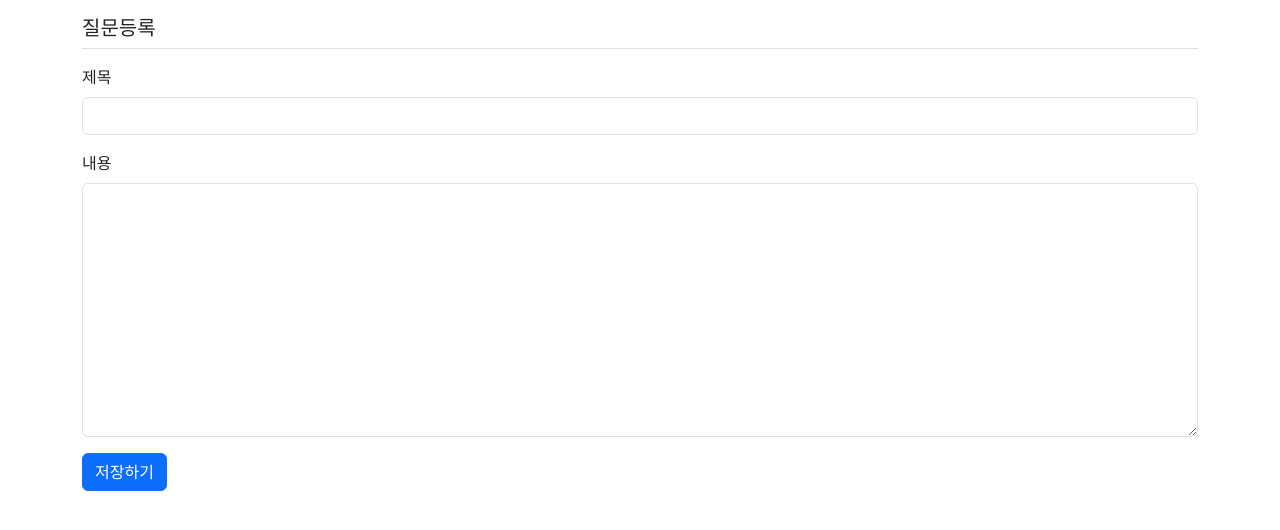
After one commit to mejbmejb1/flask_db_practice, a Flask app: page /question/create/ in a window 1280 px wide. The commit adds this page. Shown: the top 530 px of the page. Run offline with Flask 3, Linux system fonts and the light colour scheme.

Commit message:
모든 페이지에서 공통으로 처리할 html 페이지 생성(base.html) 	- 하부 페이지에서 base.html 참조 가능하도록 extends 'base.html' 추가 질문등록 기능 생성 	- UI 생성 		- question_list.html: 질문 게시판에서 		- question_form.html: 질문 등록 클릭시 이동 	- 라우트 함수 추가(/create/): question_views.py

```diff
--- /dev/null
+++ b/pybo/templates/base.html
@@ -0,0 +1,15 @@
+<!DOCTYPE html>
+<html lang="ko">
+<head>
+    <meta charset="UTF-8">
+    <meta name="viewport" content="width=device-width, initial-scale=1.0">
+    <title>Hello, pybo!</title>
+    <link rel="stylesheet" href="https://cdn.jsdelivr.net/npm/bootstrap@5.3.8/dist/css/bootstrap.min.css">
+</head>
+<body>
+  <!--기본 템플릿 안에 삽입될 내용 Start-->
+	{% block content %}
+	{% endblock %}
+	<!--기본 템플릿 안에 삽입될 내용 End-->
+</body>
+</html>
--- a/pybo/templates/question/question_detail.html
+++ b/pybo/templates/question/question_detail.html
@@ -1,4 +1,5 @@
-<link rel="stylesheet" href="https://cdn.jsdelivr.net/npm/bootstrap@5.3.8/dist/css/bootstrap.min.css">
+{% extends 'base.html' %}
+{% block content %}
 <div class="container my-3">
 
     <!-- 클릭한 question 제목/내용 조회 -->
@@ -38,3 +39,4 @@
     </form>
 
 </div>
+{% endblock %}
--- /dev/null
+++ b/pybo/templates/question/question_form.html
@@ -0,0 +1,17 @@
+{% extends 'base.html' %}
+{% block content %}
+<div class="container">
+    <h5 class="my-3 border-bottom pb-2">질문등록</h5>
+    <form method="post" class="my-3">
+        <div class="mb-3">
+            <label for="subject" class="form-label">제목</label>
+            <input type="text" class="form-control" name="subject" id="subject">
+        </div>
+        <div class="mb-3">
+            <label for="content" class="form-label">내용</label>
+            <textarea class="form-control" name="content" id="content" rows="10"></textarea>
+        </div>
+        <button type="submit" class="btn btn-primary">저장하기</button>
+    </form>
+</div>
+{% endblock %}
--- a/pybo/views/question_views.py
+++ b/pybo/views/question_views.py
@@ -21,3 +21,8 @@ def _list(): # URL '/question/list/'로 접근했을 때 실행될 라우트 함
 def detail(question_id):
     question = Question.query.get_or_404(question_id)
     return render_template('question/question_detail.html', question=question)
+
+# 질문 등록 라우트 함수 추가
+@bp.route('/create/')
+def create():
+    return render_template('question/question_form.html')
```
Also changed, not shown: pybo/templates/question/question_list.html (+5 -4 lines).
